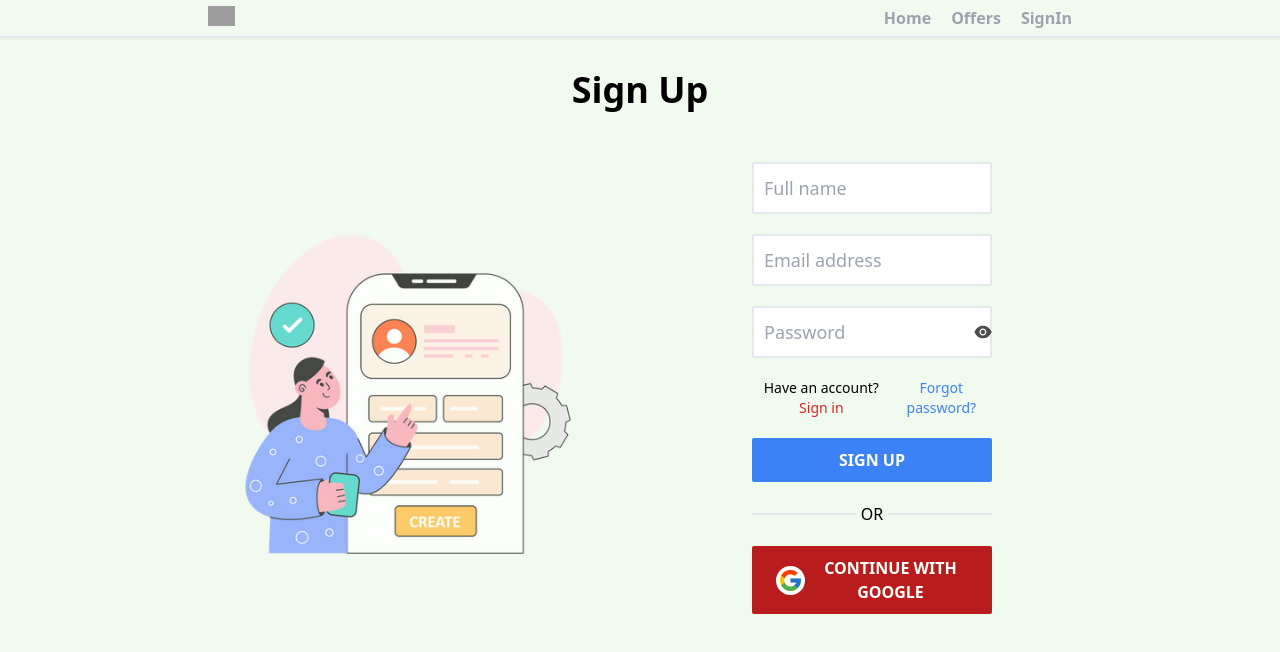
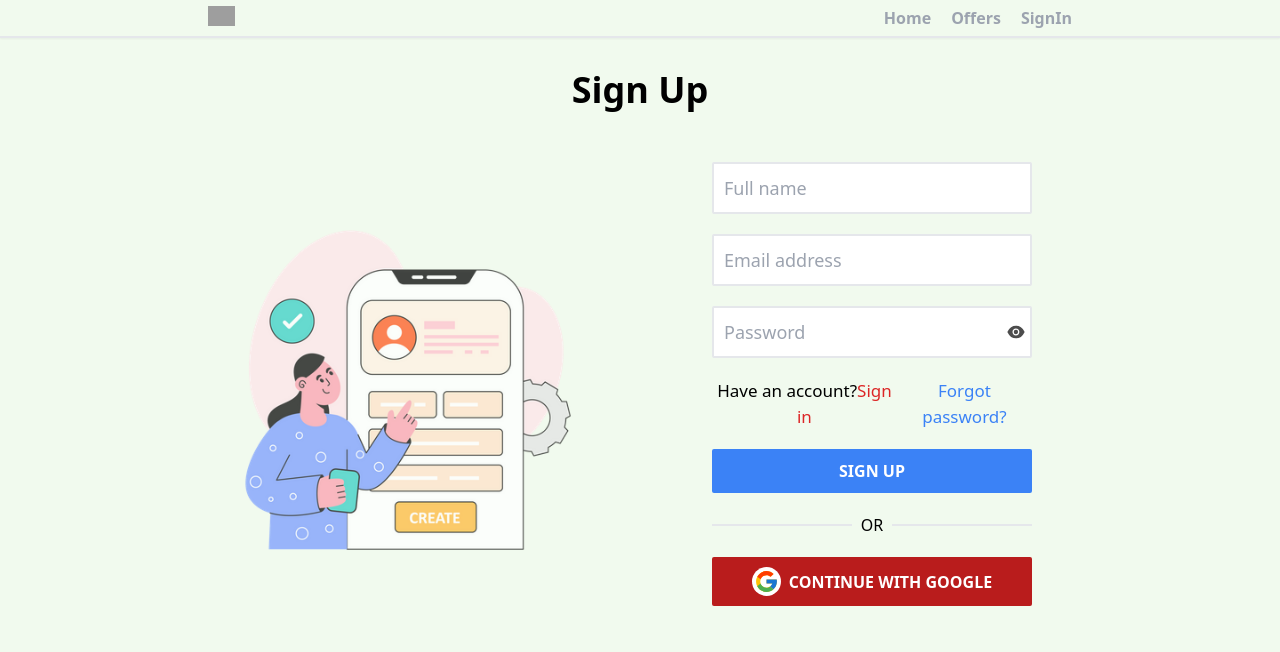
Before and after one commit to adarsh23012003/Firebase-realtor-clone-react, a React (Create React App) app: page /sign-up in a window 1280 px wide. Shown: the top 652 px of the page. Built offline with nearby package versions, Linux system fonts and the light colour scheme; grey boxes are pictures that could not be loaded.

Commit message:
some css changes

```diff
--- a/src/pages/ForgotPassword/index.js
+++ b/src/pages/ForgotPassword/index.js
@@ -21,7 +21,7 @@ function ForgotPassword() {
             </div>
           </div>
           <div className='max-w-sm sm:max-w-full sm:w-[50%] text-center'>
-            <div className='px-6 sm:px-10 md:px-10 lg:px-20'>
+            <div className='px-2 md:px-5 sm:px-5 lg:px-10'>
               <form action=''>
                 <div className='my-5 rounded-sm'>
                   {/* email */}
@@ -34,7 +34,7 @@ function ForgotPassword() {
                   />
                 </div>
                 {/* Content */}
-                <div className='my-5 rounded-sm flex justify-between text-xs sm:text-sm'>
+                <div className='my-5 rounded-sm flex justify-between text-[13px] sm:text-[17px]'>
                   <div>
                     <h1>
                       Don't have an account?
--- a/src/pages/SignIn/index.js
+++ b/src/pages/SignIn/index.js
@@ -21,7 +21,7 @@ function SignIn() {
             </div>
           </div>
           <div className='max-w-sm sm:max-w-full sm:w-[50%] text-center'>
-            <div className='px-6 sm:px-10 md:px-10 lg:px-20'>
+            <div className='px-2 md:px-5 sm:px-5 lg:px-10'>
               <form action=''>
                 <div className='my-5 rounded-sm'>
                   {/* email */}
@@ -61,7 +61,7 @@ function SignIn() {
                   )}
                 </div>
                 {/* Content */}
-                <div className='my-5 rounded-sm flex justify-between text-xs sm:text-sm'>
+                <div className='my-5 rounded-sm flex justify-between text-[13px] sm:text-[17px]'>
                   <div>
                     <h1>
                       Don't have an account?
--- a/src/pages/SignUp/index.js
+++ b/src/pages/SignUp/index.js
@@ -24,7 +24,7 @@ function SignUp() {
             </div>
           </div>
           <div className='max-w-sm sm:max-w-full sm:w-[50%] text-center'>
-            <div className='px-6 sm:px-10 md:px-10 lg:px-20'>
+            <div className='px-2 md:px-5 sm:px-5 lg:px-10'>
               <form action=''>
                 <div className='my-5 rounded-sm'>
                   {/* name */}
@@ -74,7 +74,7 @@ function SignUp() {
                   )}
                 </div>
                 {/* Content */}
-                <div className='my-5 rounded-sm flex justify-between text-xs sm:text-sm'>
+                <div className='my-5 rounded-sm flex justify-between text-[13px] sm:text-[17px]'>
                   <div>
                     <h1>
                       Have an account?
```
